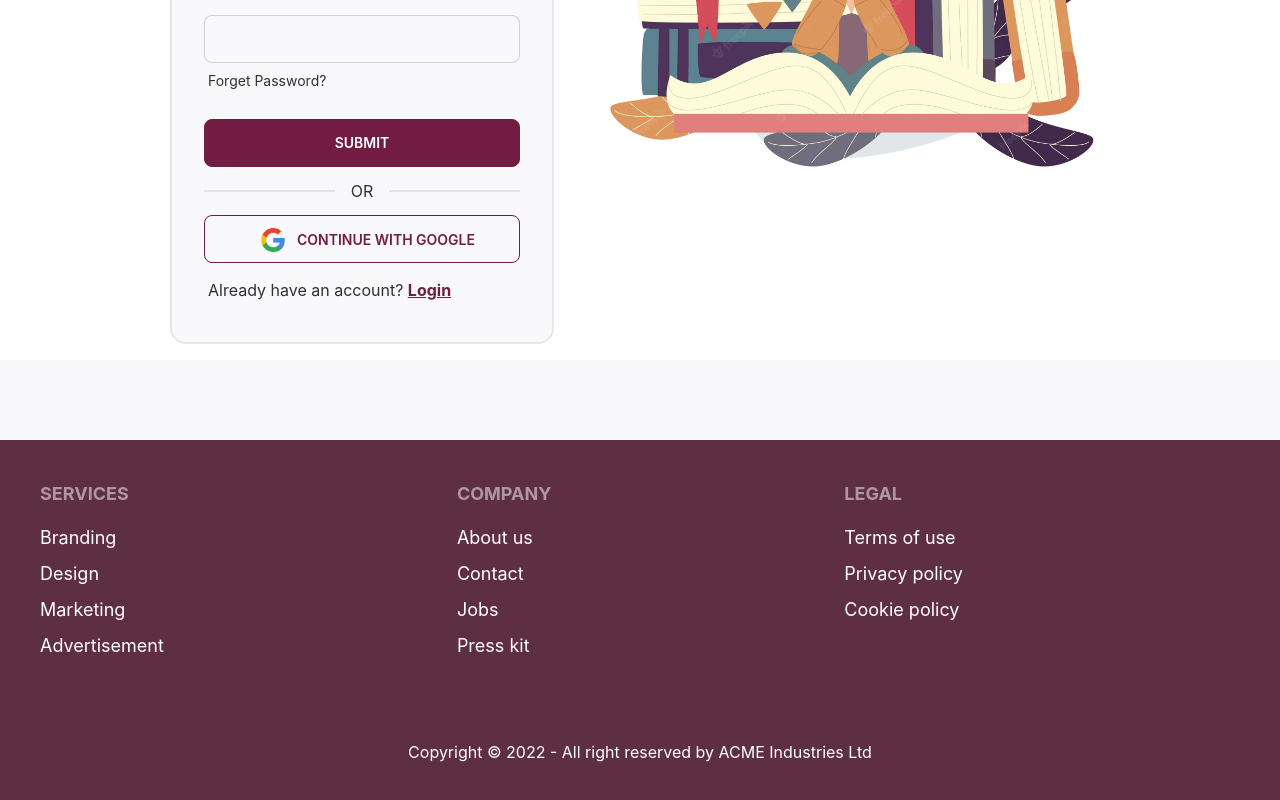
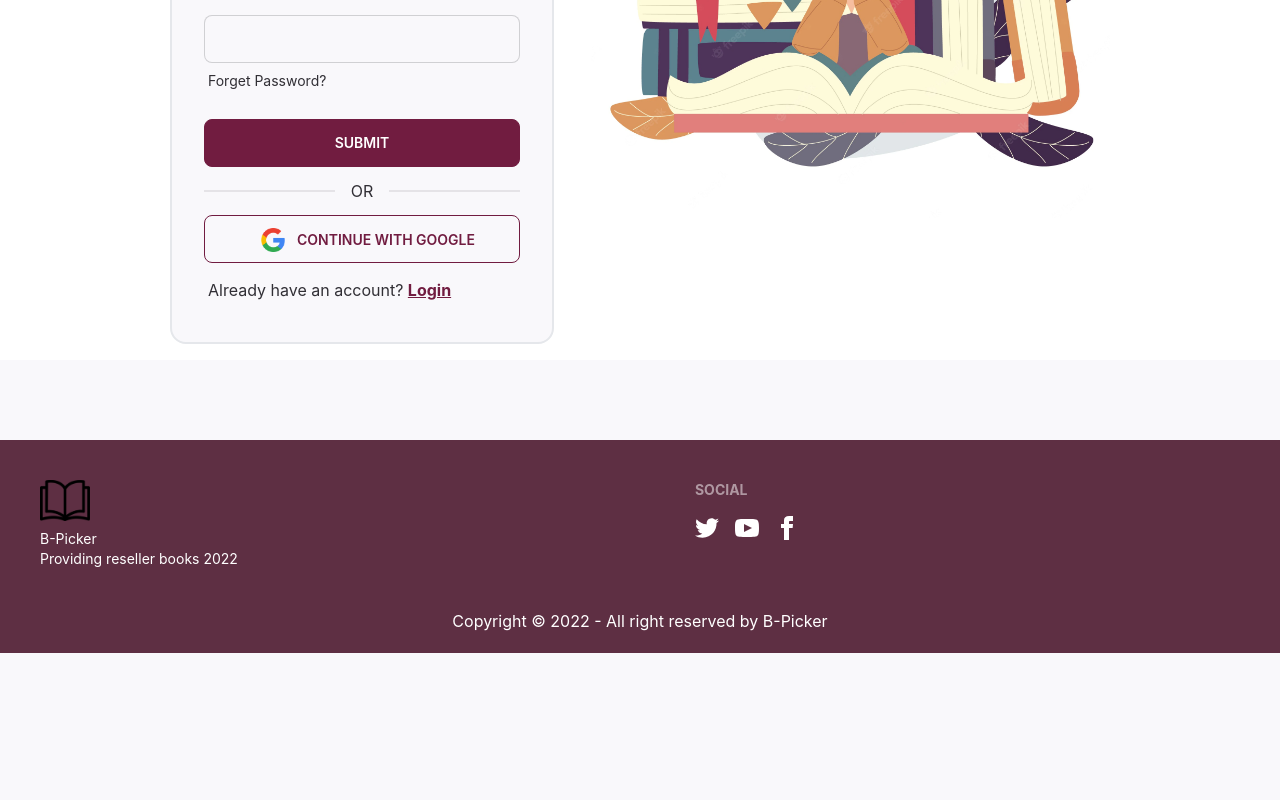
Before and after one commit to Syeda-Aisha-Ahmad/b-picker_client_repo, a React (Create React App) app: page /signup in a window 1280 px wide. Shown: the part 529-1329 px from the top of the page. After the commit the page ends 1182 px from the top, so only its background shows below. Built offline with nearby package versions, Linux system fonts and the light colour scheme; no server answers.

Commit message:
footer complete

```diff
--- a/src/Pages/SignUp/Signup.js
+++ b/src/Pages/SignUp/Signup.js
@@ -19,7 +19,7 @@
                 console.log(user)
                 updateProfile(auth.currentUser, {
                     displayName: fname,
-                    photoURL: data.account
+                    tenantId: data.account
 
                 })
                 result.reset()
--- a/src/shared/Footer/Footer.js
+++ b/src/shared/Footer/Footer.js
@@ -1,34 +1,28 @@
 import React from 'react';
+import logo from '../../assets/logo.png'
 
 const Footer = () => {
     return (
-        <footer className="p-10 mt-20 bg-info text-white">
-            <div className="footer text-lg">
+        <div>
+            <footer className="footer p-10 mt-20 bg-info text-white">
                 <div>
-                    <span className="footer-title">Services</span>
-                    <a className="link link-hover">Branding</a>
-                    <a className="link link-hover">Design</a>
-                    <a className="link link-hover">Marketing</a>
-                    <a className="link link-hover">Advertisement</a>
+                    <img width="50" height="50" src={logo} alt='' />
+                    <p>B-Picker<br />Providing reseller books 2022</p>
                 </div>
                 <div>
-                    <span className="footer-title">Company</span>
-                    <a className="link link-hover">About us</a>
-                    <a className="link link-hover">Contact</a>
-                    <a className="link link-hover">Jobs</a>
-                    <a className="link link-hover">Press kit</a>
-                </div>
-                <div>
-                    <span className="footer-title">Legal</span>
-                    <a className="link link-hover">Terms of use</a>
-                    <a className="link link-hover">Privacy policy</a>
-                    <a className="link link-hover">Cookie policy</a>
-                </div>
+                    <span className="footer-title">Social</span>
+                    <div className="grid grid-flow-col gap-4">
+                        <a href='https://twitter.com/i/flow/login'><svg xmlns="http://www.w3.org/2000/svg" width="24" height="24" viewBox="0 0 24 24" className="fill-current"><path d="M24 4.557c-.883.392-1.832.656-2.828.775 1.017-.609 1.798-1.574 2.165-2.724-.951.564-2.005.974-3.127 1.195-.897-.957-2.178-1.555-3.594-1.555-3.179 0-5.515 2.966-4.797 6.045-4.091-.205-7.719-2.165-10.148-5.144-1.29 2.213-.669 5.108 1.523 6.574-.806-.026-1.566-.247-2.229-.616-.054 2.281 1.581 4.415 3.949 4.89-.693.188-1.452.232-2.224.084.626 1.956 2.444 3.379 4.6 3.419-2.07 1.623-4.678 2.348-7.29 2.04 2.179 1.397 4.768 2.212 7.548 2.212 9.142 0 14.307-7.721 13.995-14.646.962-.695 1.797-1.562 2.457-2.549z"></path></svg></a>
+                        <a href='https://www.youtube.com/'><svg xmlns="http://www.w3.org/2000/svg" width="24" height="24" viewBox="0 0 24 24" className="fill-current"><path d="M19.615 3.184c-3.604-.246-11.631-.245-15.23 0-3.897.266-4.356 2.62-4.385 8.816.029 6.185.484 8.549 4.385 8.816 3.6.245 11.626.246 15.23 0 3.897-.266 4.356-2.62 4.385-8.816-.029-6.185-.484-8.549-4.385-8.816zm-10.615 12.816v-8l8 3.993-8 4.007z"></path></svg></a>
+                        <a href='https://www.facebook.com/login/'><svg xmlns="http://www.w3.org/2000/svg" width="24" height="24" viewBox="0 0 24 24" className="fill-current"><path d="M9 8h-3v4h3v12h5v-12h3.642l.358-4h-4v-1.667c0-.955.192-1.333 1.115-1.333h2.885v-5h-3.808c-3.596 0-5.192 1.583-5.192 4.615v3.385z"></path></svg></a>
+                    </div>
+                </div >
+
+            </footer >
+            <div className='text-center bg-info text-white pb-5'>
+                <p>Copyright © 2022 - All right reserved by B-Picker</p>
             </div>
-            <div className='text-center mt-20'>
-                <p>Copyright © 2022 - All right reserved by ACME Industries Ltd</p>
-            </div>
-        </footer>
+        </div >
     );
 };
 
```
Also changed, not shown: src/assets/logo.png (added).
